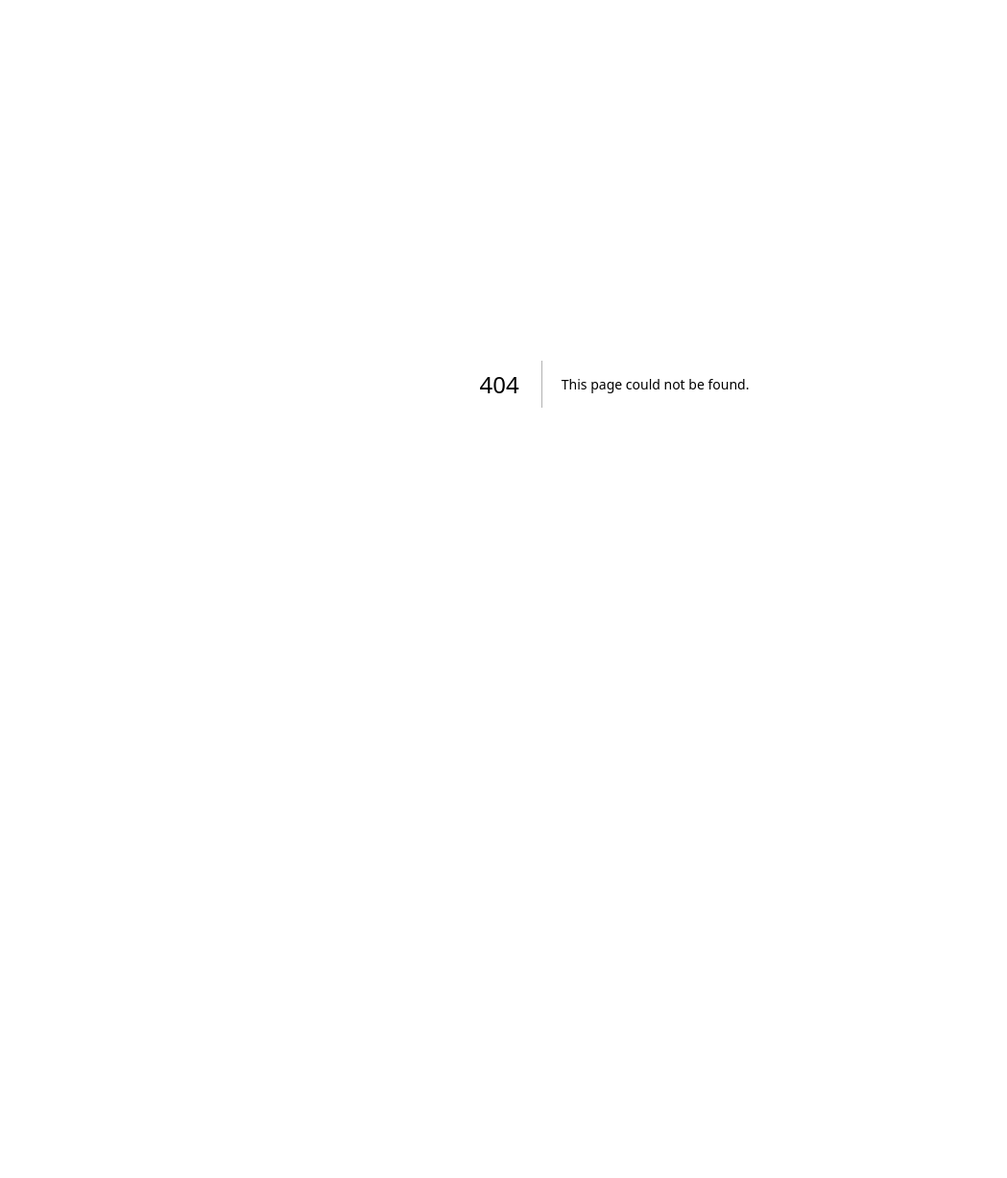
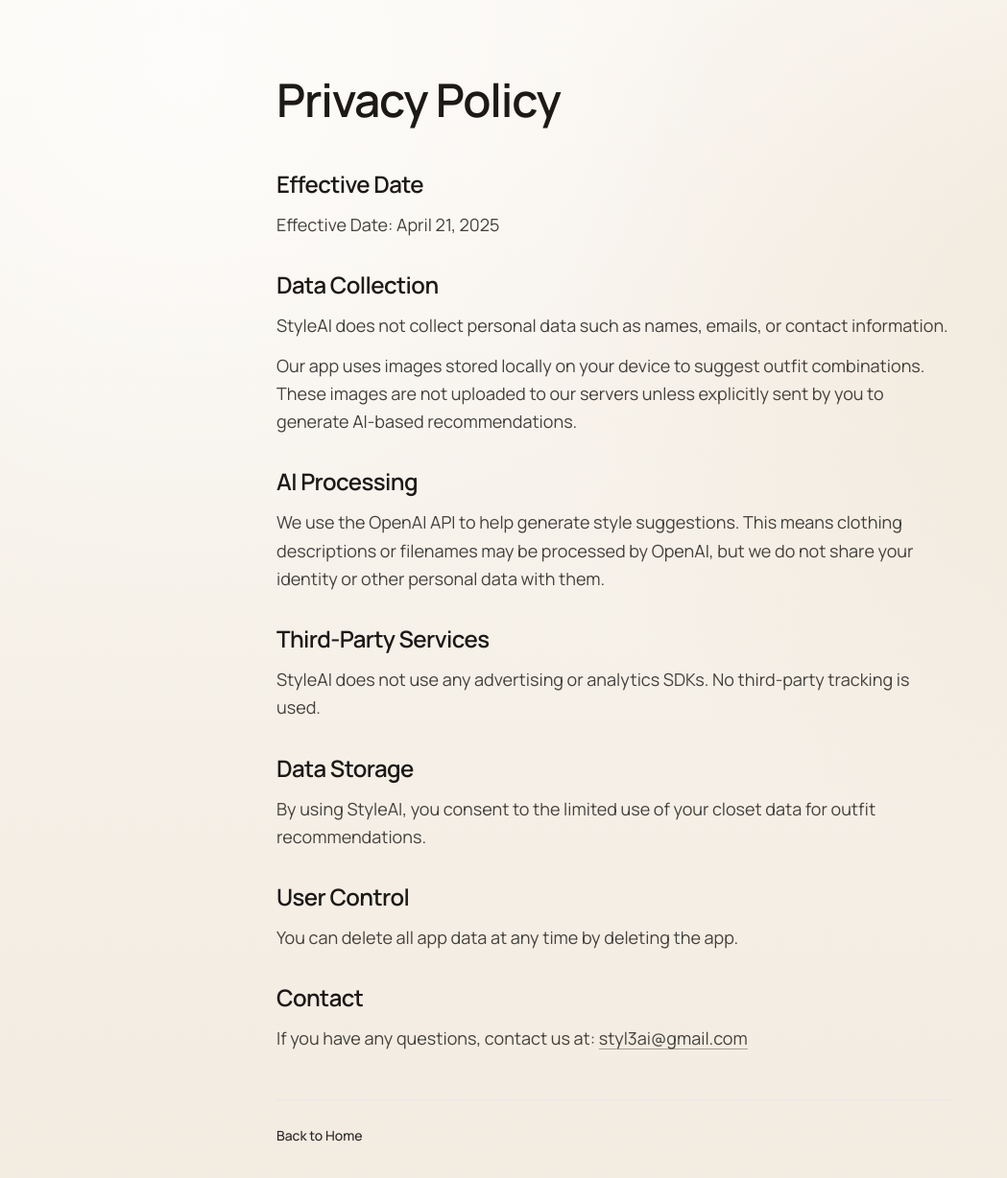
Before and after one commit to ahmetutku/styleai-landing, a Next.js app: page /privacy in a window 1280 px wide. Before the commit this address had no page. Shown: the top 1228 px of the page at 96% size, without its empty margins (0-1049 px from the left). Before the commit the page ends 800 px from the top, so only its background shows below. Built offline with nearby package versions, Linux system fonts and the light colour scheme.

Commit message:
Refactor navigation component and add Privacy Policy page with metadata

```diff
--- /dev/null
+++ b/src/app/privacy/page.tsx
@@ -0,0 +1,89 @@
+import Link from "next/link";
+import type { Metadata } from "next";
+
+export const metadata: Metadata = {
+  title: "Privacy Policy | StyleAI",
+  description: "Read the StyleAI privacy policy and learn how closet data is handled.",
+};
+
+export default function PrivacyPage() {
+  return (
+    <main className="mx-auto w-full max-w-3xl px-5 py-16 sm:px-8 sm:py-20">
+      <header className="mb-10 sm:mb-12">
+        <h1 className="text-4xl font-semibold tracking-tight text-stone-900 sm:text-5xl">Privacy Policy</h1>
+      </header>
+
+      <div className="space-y-8 text-base leading-relaxed text-stone-700 sm:text-lg">
+        <section aria-labelledby="effective-date">
+          <h2 id="effective-date" className="text-xl font-semibold tracking-tight text-stone-900 sm:text-2xl">
+            Effective Date
+          </h2>
+          <p className="mt-3">Effective Date: April 21, 2025</p>
+        </section>
+
+        <section aria-labelledby="data-collection">
+          <h2 id="data-collection" className="text-xl font-semibold tracking-tight text-stone-900 sm:text-2xl">
+            Data Collection
+          </h2>
+          <p className="mt-3">
+            StyleAI does not collect personal data such as names, emails, or contact information.
+          </p>
+          <p className="mt-3">
+            Our app uses images stored locally on your device to suggest outfit combinations. These images are not
+            uploaded to our servers unless explicitly sent by you to generate AI-based recommendations.
+          </p>
+        </section>
+
+        <section aria-labelledby="ai-processing">
+          <h2 id="ai-processing" className="text-xl font-semibold tracking-tight text-stone-900 sm:text-2xl">
+            AI Processing
+          </h2>
+          <p className="mt-3">
+            We use the OpenAI API to help generate style suggestions. This means clothing descriptions or filenames may
+            be processed by OpenAI, but we do not share your identity or other personal data with them.
+          </p>
+        </section>
+
+        <section aria-labelledby="third-party-services">
+          <h2 id="third-party-services" className="text-xl font-semibold tracking-tight text-stone-900 sm:text-2xl">
+            Third-Party Services
+          </h2>
+          <p className="mt-3">
+            StyleAI does not use any advertising or analytics SDKs. No third-party tracking is used.
+          </p>
+        </section>
+
+        <section aria-labelledby="data-storage">
+          <h2 id="data-storage" className="text-xl font-semibold tracking-tight text-stone-900 sm:text-2xl">
+            Data Storage
+          </h2>
+          <p className="mt-3">
+            By using StyleAI, you consent to the limited use of your closet data for outfit recommendations.
+          </p>
+        </section>
+
+        <section aria-labelledby="user-control">
+          <h2 id="user-control" className="text-xl font-semibold tracking-tight text-stone-900 sm:text-2xl">
+            User Control
+          </h2>
+          <p className="mt-3">You can delete all app data at any time by deleting the app.</p>
+        </section>
+
+        <section aria-labelledby="contact">
+          <h2 id="contact" className="text-xl font-semibold tracking-tight text-stone-900 sm:text-2xl">
+            Contact
+          </h2>
+          <p className="mt-3">
+            If you have any questions, contact us at: <a className="underline decoration-stone-400 underline-offset-4" href="mailto:styl3ai@gmail.com">styl3ai@gmail.com</a>
+          </p>
+        </section>
+      </div>
+
+      <div className="mt-12 border-t border-stone-200 pt-6">
+        <Link href="/" className="text-sm font-medium text-stone-800 transition-colors hover:text-stone-950">
+          Back to Home
+        </Link>
+      </div>
+    </main>
+  );
+}
--- a/src/components/nav.tsx
+++ b/src/components/nav.tsx
@@ -9,32 +9,31 @@
 export function Nav() {
   return (
     <header className="sticky top-0 z-50 border-b border-stone-200/60 bg-[rgba(250,247,241,0.82)] backdrop-blur-md">
-      <nav
-        className="mx-auto w-full max-w-6xl px-5 py-3 sm:px-8"
-        aria-label="Main navigation"
-      >
-        <div className="flex items-center justify-between gap-4">
+      <nav className="mx-auto flex w-full max-w-6xl items-center justify-between px-6 py-4" aria-label="Main navigation">
+        <div className="flex flex-1 items-center">
           <Link href="#top" className="text-lg font-semibold tracking-tight text-stone-900">
             StyleAI
           </Link>
-
-          <Link
-            href="#early-access"
-            className="rounded-full bg-stone-900 px-4 py-2 text-sm font-medium text-stone-50 transition-transform duration-200 hover:-translate-y-0.5"
-          >
-            Get Early Access
-          </Link>
         </div>
 
-        <ul className="mt-3 flex items-center gap-5 overflow-x-auto text-sm text-stone-700 md:mt-2 md:justify-center md:gap-8">
+        <ul className="flex flex-1 items-center justify-center gap-8 text-sm text-stone-700 whitespace-nowrap">
           {links.map((link) => (
             <li key={link.href}>
-              <Link href={link.href} className="whitespace-nowrap transition-colors hover:text-stone-900">
+              <Link href={link.href} className="transition-colors hover:text-stone-900">
                 {link.label}
               </Link>
             </li>
           ))}
         </ul>
+
+        <div className="flex flex-1 items-center justify-end">
+          <a
+            href="https://apps.apple.com/us/app/styleai-fashion-assistant/id6744303536"
+            className="rounded-full bg-stone-900 px-4 py-2 text-sm font-medium text-stone-50 transition-transform duration-200 hover:-translate-y-0.5"
+          >
+            Download for iPhone
+          </a>
+        </div>
       </nav>
     </header>
   );
```
